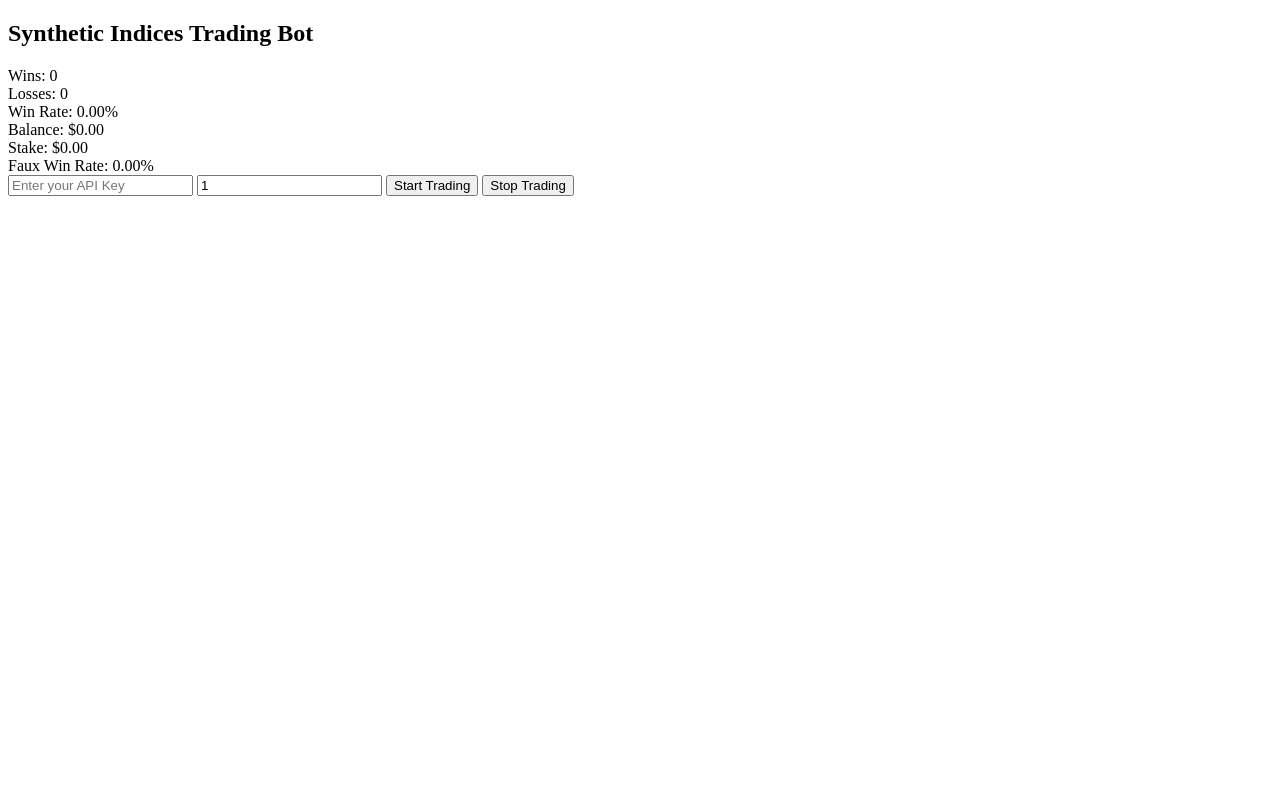
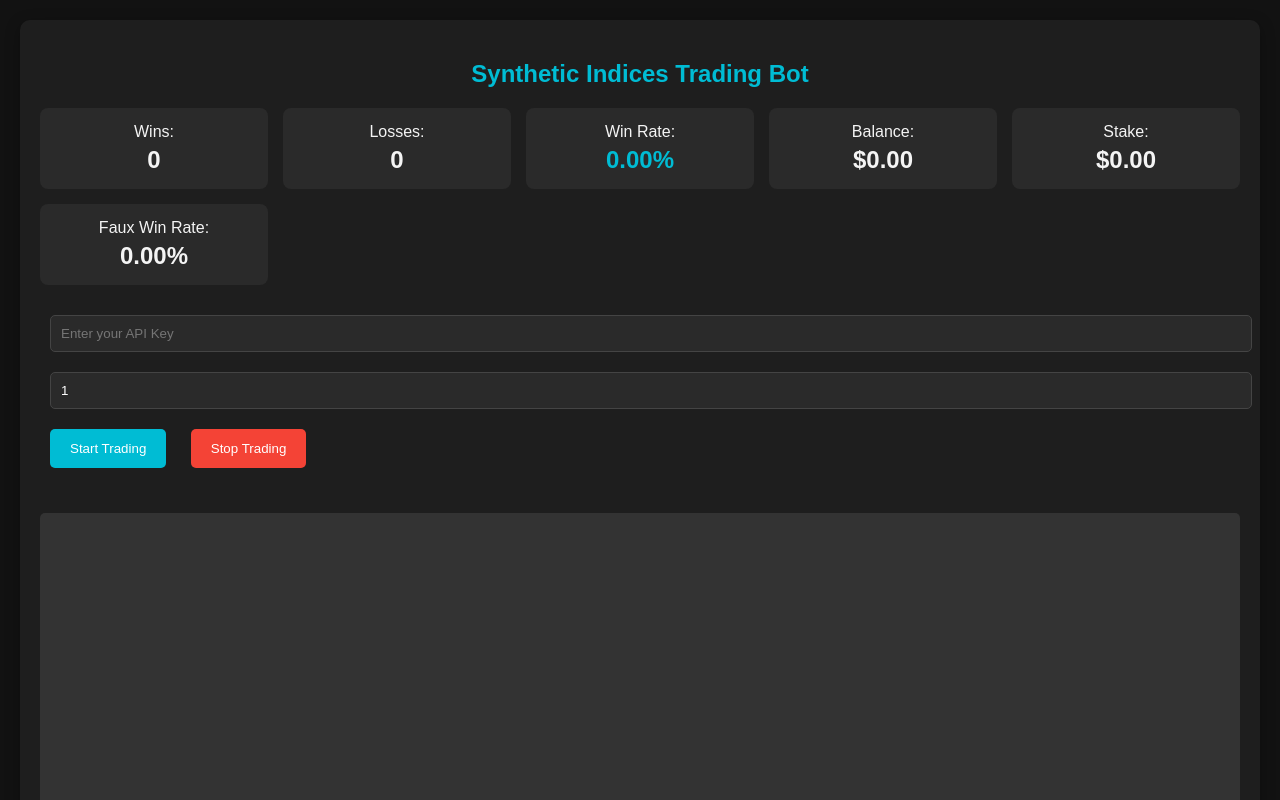
Before and after one commit to ggreen3/deriv4, a plain HTML site: page index.html in a window 1280 px wide. Shown: the top 800 px of the page. Drawn offline with Linux system fonts and the light colour scheme.

Commit message:
Update index.html

```diff
--- a/index.html
+++ b/index.html
@@ -14,6 +14,95 @@
   <link rel="apple-touch-icon" href="/icons/icon-192x192.png">
   <style>
     /* (CSS remains unchanged) */
+     body {
+      font-family: 'Arial', sans-serif;
+      background: #121212;
+      color: #f4f4f4;
+      padding: 20px;
+      margin: 0;
+    }
+    .container {
+      max-width: 1200px;
+      margin: auto;
+      padding: 20px;
+      background: #1e1e1e;
+      border-radius: 10px;
+      box-shadow: 0 4px 15px rgba(0, 0, 0, 0.3);
+    }
+    h2 {
+      color: #00bcd4;
+      text-align: center;
+    }
+    .stats {
+      display: grid;
+      grid-template-columns: repeat(auto-fit, minmax(200px, 1fr));
+      gap: 15px;
+      margin-bottom: 20px;
+    }
+    .stats div {
+      background: #2a2a2a;
+      padding: 15px;
+      border-radius: 8px;
+      text-align: center;
+    }
+    .stats div span {
+      font-size: 24px;
+      font-weight: bold;
+      display: block;
+      margin-top: 5px;
+    }
+    #winCount { color: #4caf50; }
+    #lossCount { color: #f44336; }
+    #winRate { color: #00bcd4; }
+    #accountBalance { color: #ffc107; }
+    .log {
+      background: #333;
+      padding: 15px;
+      border-radius: 5px;
+      height: 400px;
+      overflow-y: auto;
+      font-family: monospace;
+      margin-top: 20px;
+    }
+    .log p {
+      margin: 5px 0;
+      padding: 5px;
+      border-bottom: 1px solid #444;
+    }
+    .log .win { color: #4caf50; }
+    .log .loss { color: #f44336; }
+    .log .info { color: #00bcd4; }
+    button {
+      background: #00bcd4;
+      color: white;
+      border: none;
+      padding: 12px 20px;
+      border-radius: 5px;
+      cursor: pointer;
+      margin: 10px;
+    }
+    button:hover { opacity: 0.9; }
+    #stopBtn { background: #f44336; }
+    input {
+      width: calc(100% - 20px);
+      padding: 10px;
+      margin: 10px;
+      background: #2a2a2a;
+      color: #fff;
+      border: 1px solid #444;
+      border-radius: 5px;
+    }
+    .market-stats {
+      display: grid;
+      grid-template-columns: repeat(auto-fit, minmax(250px, 1fr));
+      gap: 15px;
+      margin: 15px 0;
+    }
+    .market-card {
+      background: #2a2a2a;
+      padding: 15px;
+      border-radius: 5px;
+    }
   </style>
 </head>
 <body>
```
